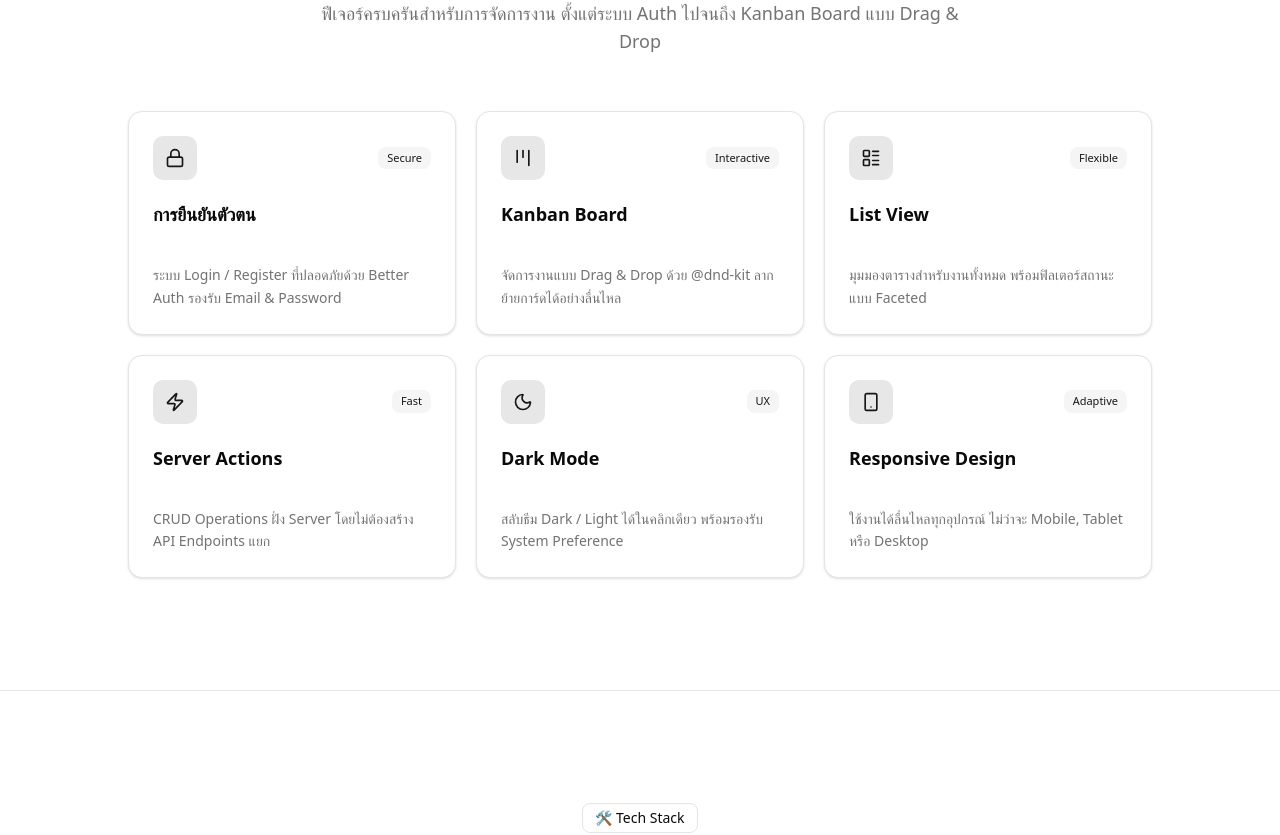
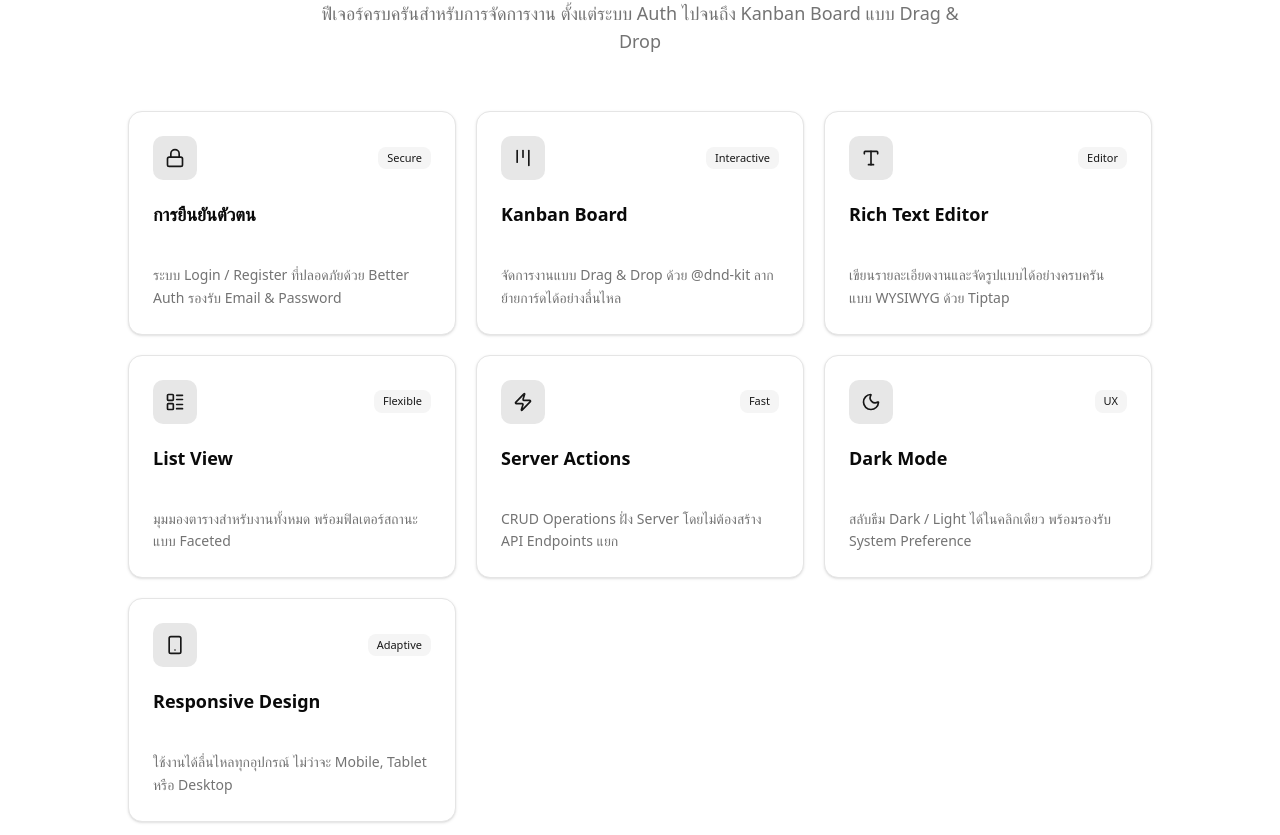
Before and after one commit to saprayworld/nextjs-task-manager, a Next.js app: page / in a window 1280 px wide. Shown: the part 1269-2104 px from the top of the page. Built offline with nearby package versions, Linux system fonts and the light colour scheme.

Commit message:
feat: add Tiptap Rich Text Editor to homepage features and tech stack

```diff
--- a/src/app/page.tsx
+++ b/src/app/page.tsx
@@ -11,6 +11,7 @@ import {
   Zap,
   Smartphone,
   Github,
+  Type,
 } from "lucide-react";
 
 import { Button } from "@/components/ui/button";
@@ -39,6 +40,13 @@ const features = [
     description:
       "จัดการงานแบบ Drag & Drop ด้วย @dnd-kit ลากย้ายการ์ดได้อย่างลื่นไหล",
     badge: "Interactive",
+  },
+  {
+    icon: Type,
+    title: "Rich Text Editor",
+    description:
+      "เขียนรายละเอียดงานและจัดรูปแบบได้อย่างครบครัน แบบ WYSIWYG ด้วย Tiptap",
+    badge: "Editor",
   },
   {
     icon: LayoutList,
@@ -78,6 +86,7 @@ const techStack = [
   { name: "Drizzle ORM", description: "Database" },
   { name: "Better Auth", description: "Authentication" },
   { name: "@dnd-kit", description: "Drag & Drop" },
+  { name: "Tiptap", description: "Rich Text Editor" },
   { name: "Neon (PostgreSQL)", description: "Serverless Database" },
 ];
 
```
